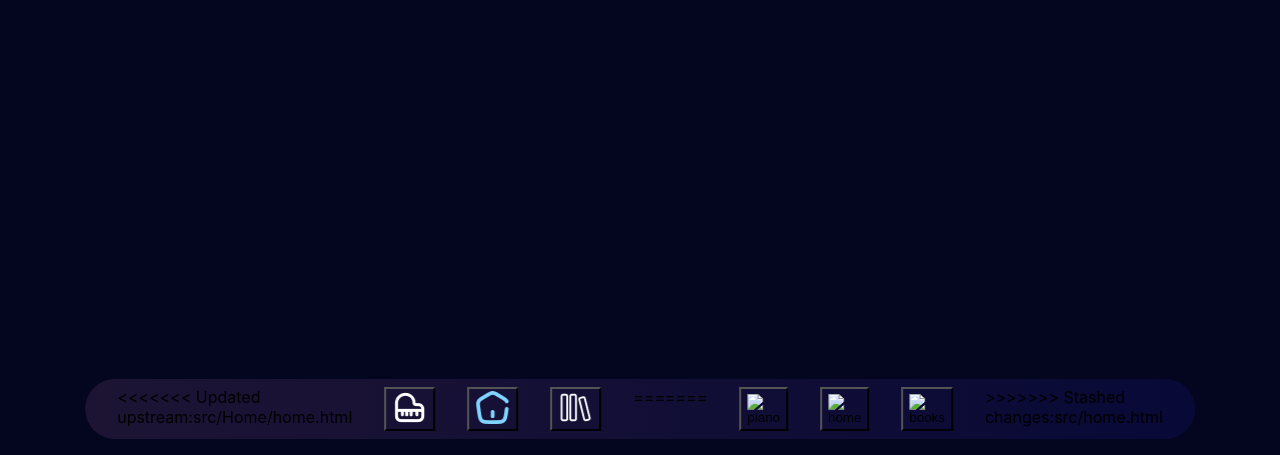
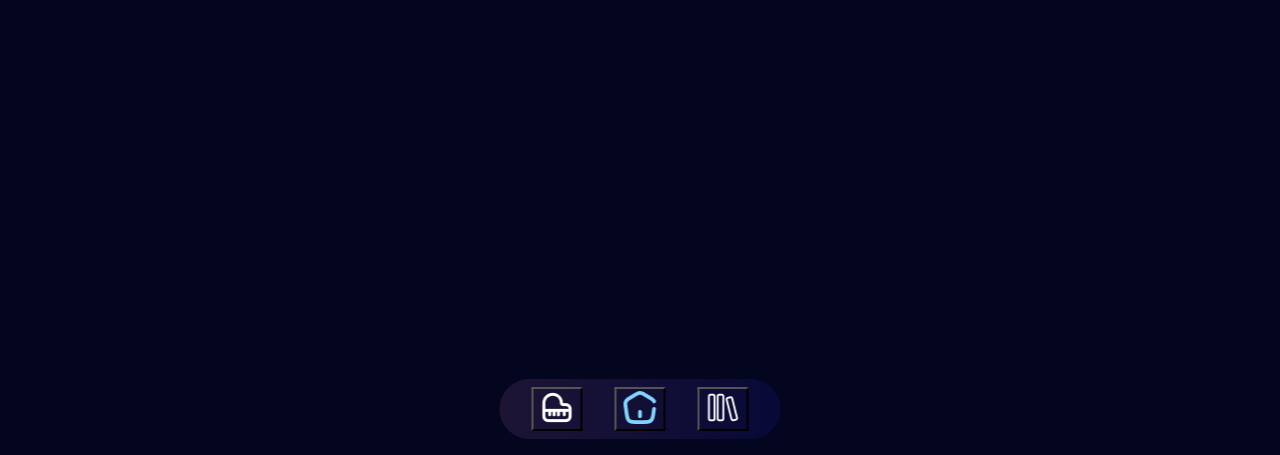
Before and after one commit to josoavj/keyvolution, a plain HTML site: page src/Home/home.html in a window 1280 px wide. Shown: the part 345-800 px from the top of the page. Drawn offline with Linux system fonts and the light colour scheme.

Commit message:
update: Une petite mise à jour dans Home

```diff
--- a/src/Home/home.html
+++ b/src/Home/home.html
@@ -97,15 +97,12 @@
     </section>
 
     <footer class="bottom-menu">
-<<<<<<< Updated upstream:src/Home/home.html
+
       <button onclick="goToPage1('workspace')"><img src="../../Design/icons/piano.png" alt="piano"/></button>
       <button onclick="goToPage2('index')"><img src="../../Design/icons/home.png" alt="home"/></button>
-      <button><img src="../../Design/icons/library.png" alt="books"/></button>
-=======
-      <button onclick="goToPage('workspace')"><img src="../Design/icons/piano.png" alt="piano"/></button>
-      <button onclick="goToPage('index')"><img src="../Design/icons/home.png" alt="home"/></button>
-      <button onclick="goToPage('library')"><img src="../Design/icons/library.png" alt="books"/></button>
->>>>>>> Stashed changes:src/home.html
+      <button onclick="goToPage3('library')"><img src="../../Design/icons/library.png" alt="books"/></button>
+
+
     </footer>
   </div>
 
@@ -115,6 +112,9 @@
       }
       function goToPage2(page) {
           window.electron.navigateTo(`./Landing_page/${page}`);
+      }
+      function goToPage3(page) {
+          window.electron.navigateTo(`./Library/${page}`);
       }
     </script>
 
```
